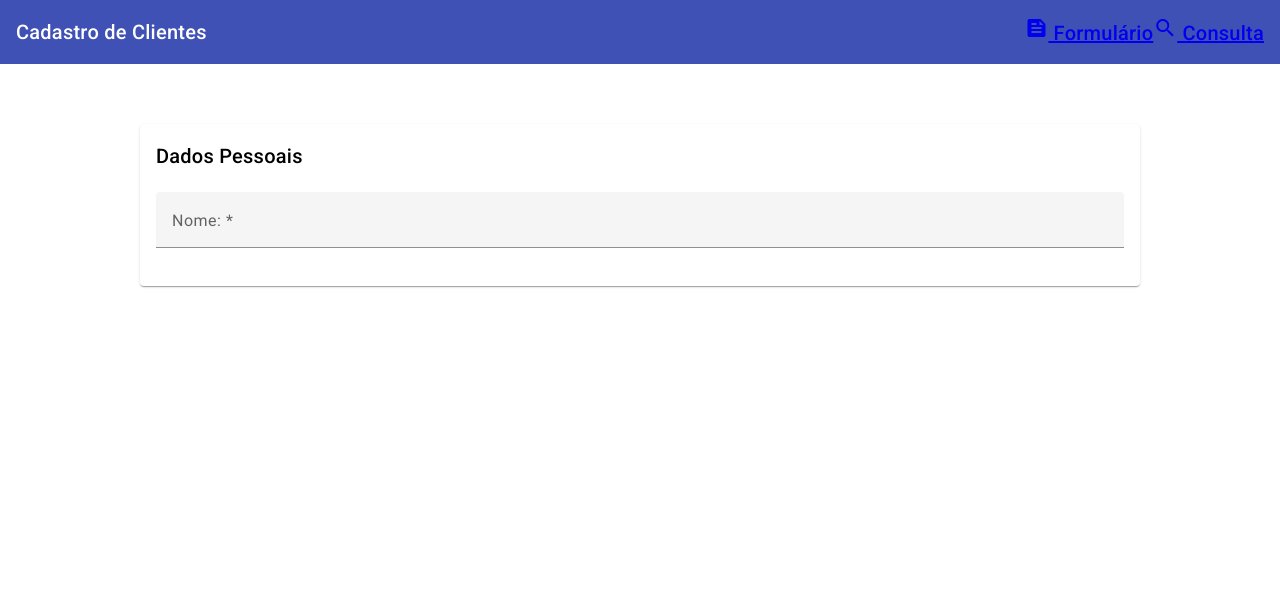
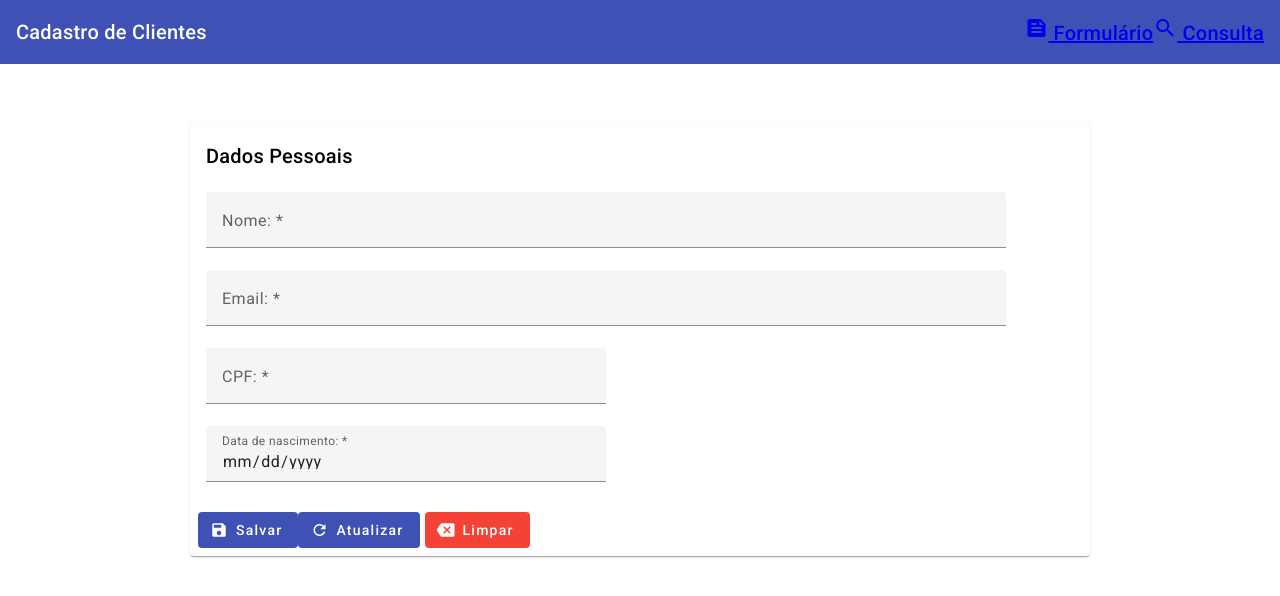
Before and after one commit to JacksonLuiz99/cliente-facil, an Angular app in the folder cliente-facil/: page /cadastro in a window 1280 px wide. Shown: the top 596 px of the page. Built offline with nearby package versions, Linux system fonts and the light colour scheme.

Commit message:
feat: finalizado visual de cadastro

```diff
--- a/cliente-facil/src/app/cadastro/cadastro.component.html
+++ b/cliente-facil/src/app/cadastro/cadastro.component.html
@@ -1,5 +1,5 @@
 <div fxLayout="row" fxLayoutAlign="center">
-    <div fxLayout="column" fxFlex="1000px">
+    <div fxLayout="column" fxFlex="900px">
         <form class="mt-60" #clientesFrm="ngForm"></form>
         <mat-card>
             <mat-card-header>
@@ -7,15 +7,55 @@
             </mat-card-header>
             <mat-card-content class="mt-20">
                 <div fxLayout="row" fxLayoutAlign="start" fxLayoutGap="16px">
-                    <mat-form-field class="full-width">
-                        <mat-label>Nome: *</mat-label>
-                        <input type="text" placeholder="Nome" matInput/>
-                    </mat-form-field>
-
+                    <div fxLayout="column" fxFlex="800px">
+                        <mat-form-field class="full-width">
+                            <mat-label>Nome: *</mat-label>
+                            <input type="text" placeholder="Nome Completo" matInput />
+                        </mat-form-field>
+                    </div>
                 </div>
 
+                <div fxLayout="row" fxLayoutAlign="start" fxLayoutGap="16px">
+                    <div fxLayout="column" fxFlex="800px">
+                        <mat-form-field class="full-width">
+                            <mat-label>Email: *</mat-label>
+                            <input type="email" placeholder="nome@email.com" matInput />
+                        </mat-form-field>
+                    </div>
+                </div>
+
+                <div fxLayout="row" fxLayoutAlign="start" fxLayoutGap="16px">
+                    <div fxLayout="column" fxFlex="400px">
+                        <mat-form-field class="full-width">
+                            <mat-label>CPF: *</mat-label>
+                            <input type="number" placeholder="000.000.000-00" matInput />
+                        </mat-form-field>
+                    </div>
+                </div>
+
+                <div fxLayout="row" fxLayoutAlign="start" fxLayoutGap="16px">
+                    <div fxLayout="column" fxFlex="400px">
+                        <mat-form-field class="full-width">
+                            <mat-label>Data de nascimento: *</mat-label>
+                            <input type="date" placeholder="dd/mm/aaa" matInput />
+                        </mat-form-field>
+                    </div>
+                </div>
             </mat-card-content>
-
+            <mat-card-actions>
+                <button mat-flat-button color="primary">
+                    <mat-icon fontIcon="save"></mat-icon>
+                    Salvar
+                </button>
+                <button mat-flat-button color="primary">
+                    <mat-icon fontIcon="refresh"></mat-icon>
+                    Atualizar
+                </button>
+                <button class="ml-5" mat-flat-button color="warn">
+                    <mat-icon fontIcon="backspace"></mat-icon>
+                    Limpar
+                </button>
+            </mat-card-actions>
         </mat-card>
     </div>
 
--- a/cliente-facil/src/app/cadastro/cadastro.component.ts
+++ b/cliente-facil/src/app/cadastro/cadastro.component.ts
@@ -4,6 +4,8 @@
 import { FlexLayoutModule } from '@angular/flex-layout';
 import { MatFormFieldModule } from '@angular/material/form-field';
 import { MatInputModule } from '@angular/material/input';
+import { MatIconModule } from '@angular/material/icon';
+import { MatButtonModule } from '@angular/material/button';
 
 @Component({
   selector: 'app-cadastro',
@@ -13,6 +15,8 @@
     FlexLayoutModule,
     MatFormFieldModule,
     MatInputModule,
+    MatIconModule,
+    MatButtonModule
   ],
   templateUrl: './cadastro.component.html',
   styleUrl: './cadastro.component.scss',
```
